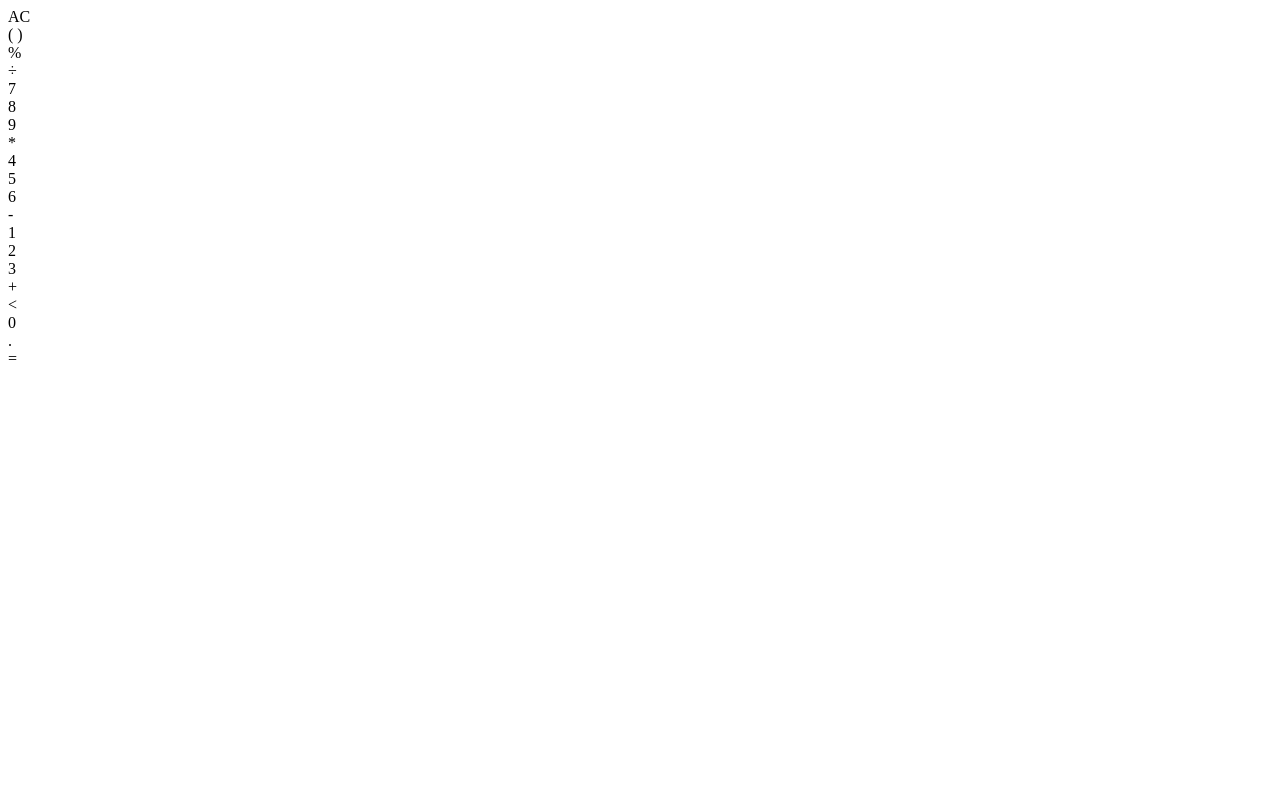
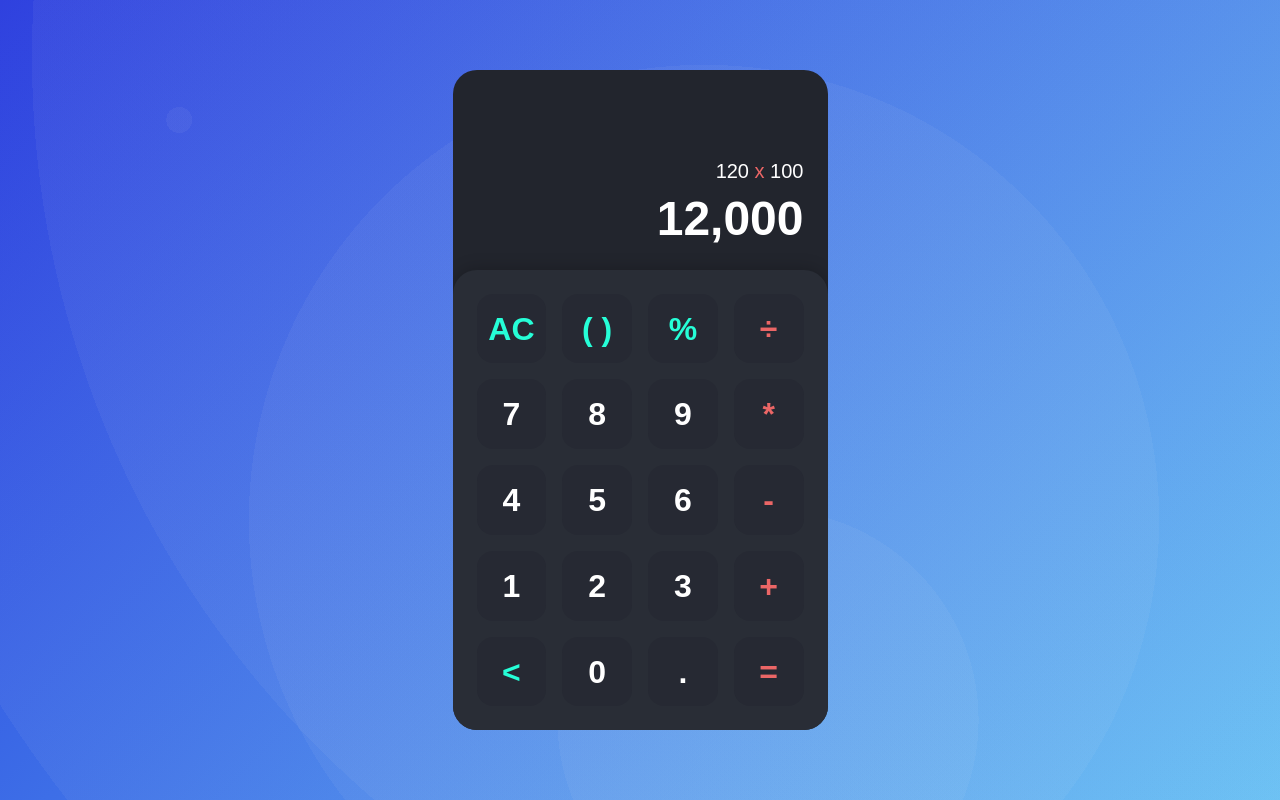
Before and after one commit to stocaline/calculadora, a plain HTML site: page index.html in a window 1280 px wide. Drawn offline with Linux system fonts and the light colour scheme.

Commit message:
Estilização

```diff
--- a/index.html
+++ b/index.html
@@ -15,8 +15,8 @@
 
                 <div class="display">
                     <div class="content">
-                        <div class="input"></div>
-                        <div class="output"></div>
+                        <div class="input">120 <span class="operator">x</span> 100</div>
+                        <div class="output">12,000</div>
                     </div>
                 </div>
 
@@ -30,7 +30,7 @@
                     <div data-key="%" class="key action">
                         <span>%</span>
                     </div>
-                    <div data-key="/" class="key action">
+                    <div data-key="/" class="key operator">
                         <span>÷</span>
                     </div>
                     <div data-key="7" class="key">
@@ -42,7 +42,7 @@
                     <div data-key="9" class="key">
                         <span>9</span>
                     </div>
-                    <div data-key="*" class="key action">
+                    <div data-key="*" class="key operator">
                         <span>*</span>
                     </div>
                     <div data-key="4" class="key">
@@ -54,7 +54,7 @@
                     <div data-key="6" class="key">
                         <span>6</span>
                     </div>
-                    <div data-key="-" class="key action">
+                    <div data-key="-" class="key operator">
                         <span>-</span>
                     </div>
                     <div data-key="1" class="key">
@@ -66,7 +66,7 @@
                     <div data-key="3" class="key">
                         <span>3</span>
                     </div>
-                    <div data-key="+" class="key action">
+                    <div data-key="+" class="key operator">
                         <span>+</span>
                     </div>
                     <div data-key="backspace" class="key action">
@@ -78,7 +78,7 @@
                     <div data-key="." class="key">
                         <span>.</span>
                     </div>
-                    <div data-key="=" class="key action">
+                    <div data-key="=" class="key operator">
                         <span>=</span>
                     </div>
                 </div>
--- a/main.css
+++ b/main.css
@@ -0,0 +1,108 @@
+*{
+    margin: 0;
+    padding: 0;
+    box-sizing: border-box;
+    font-family: sans-serif;
+}
+
+body{
+    background-image: radial-gradient(circle at 85% 1%, hsla(190,0%,93%,0.05) 0%, hsla(190,0%,93%,0.05) 96%,transparent 96%, transparent 100%),radial-gradient(circle at 14% 15%, hsla(190,0%,93%,0.05) 0%, hsla(190,0%,93%,0.05) 1%,transparent 1%, transparent 100%),radial-gradient(circle at 60% 90%, hsla(190,0%,93%,0.05) 0%, hsla(190,0%,93%,0.05) 20%,transparent 20%, transparent 100%),radial-gradient(circle at 79% 7%, hsla(190,0%,93%,0.05) 0%, hsla(190,0%,93%,0.05) 78%,transparent 78%, transparent 100%),radial-gradient(circle at 55% 65%, hsla(190,0%,93%,0.05) 0%, hsla(190,0%,93%,0.05) 52%,transparent 52%, transparent 100%),linear-gradient(135deg, rgb(37, 56, 222),rgb(96, 189, 244));
+}
+
+.app{
+    display: flex;
+    justify-content: center;
+    align-items: center;
+    height: 100vh;
+}
+
+.calculator{
+    background-color: #22252D;
+    width: 100%;
+    max-width: 375px;
+    min-height: 640px;
+    display: flex;
+    flex-direction: column;
+    border-radius: 1.5rem;
+    overflow: hidden;
+}
+
+.display{
+    min-height: 200px;
+    padding: 1.5rem;
+    display: flex;
+    justify-content: flex-end;
+    align-items: flex-end;
+    color: white;
+    text-align: right;
+    flex: 1 1 0%;
+}
+
+.display .input{
+    font-size: 1.25rem;
+    margin-bottom: 0.5rem;
+}
+
+.display .output{
+    font-size: 3rem;
+    font-weight: 700;
+    width: 100%;
+    max-width: 1000%;
+    overflow: auto;
+}
+
+.display .operator{
+    color: #EB6666;
+}
+
+.display .brackets,
+    .display .percent{
+        color: #26FED7;
+}
+
+.keys {
+    background-color: #292D36;
+    padding: 1.5rem;
+    border-radius: 1.5rem 1.5rem 0 0;
+    display: grid;
+    grid-template-columns: repeat(4, 1fr);
+    grid-template-rows: repeat(5, 1fr);
+    grid-gap: 1rem;
+    box-shadow: 0px -2px 16px rgba(0, 0, 0, 0.2);
+}
+
+.keys .key{
+    position: relative;
+    cursor: pointer;
+
+    display: block;
+    height: 0;
+    padding-top: 100%;
+    background-color: #262933;
+    border-radius: 1rem;
+    transition: 0.2s;
+    user-select: none;
+}
+
+.keys .key span {
+    position: absolute;
+    top: 50%;
+    left: 50%;
+    transform: translate(-50%, -50%);
+
+    font-size: 2rem;
+    font-weight: 700;
+    color: white;
+}
+
+.keys .key:hover {
+    box-shadow: inset 0px 0px 8px rgba(0, 0, 0, 0.2);
+}
+
+.keys .key.operator span{
+    color: #EB6666;
+}
+
+.keys .key.action span{
+    color: #26FED7;
+}
```
